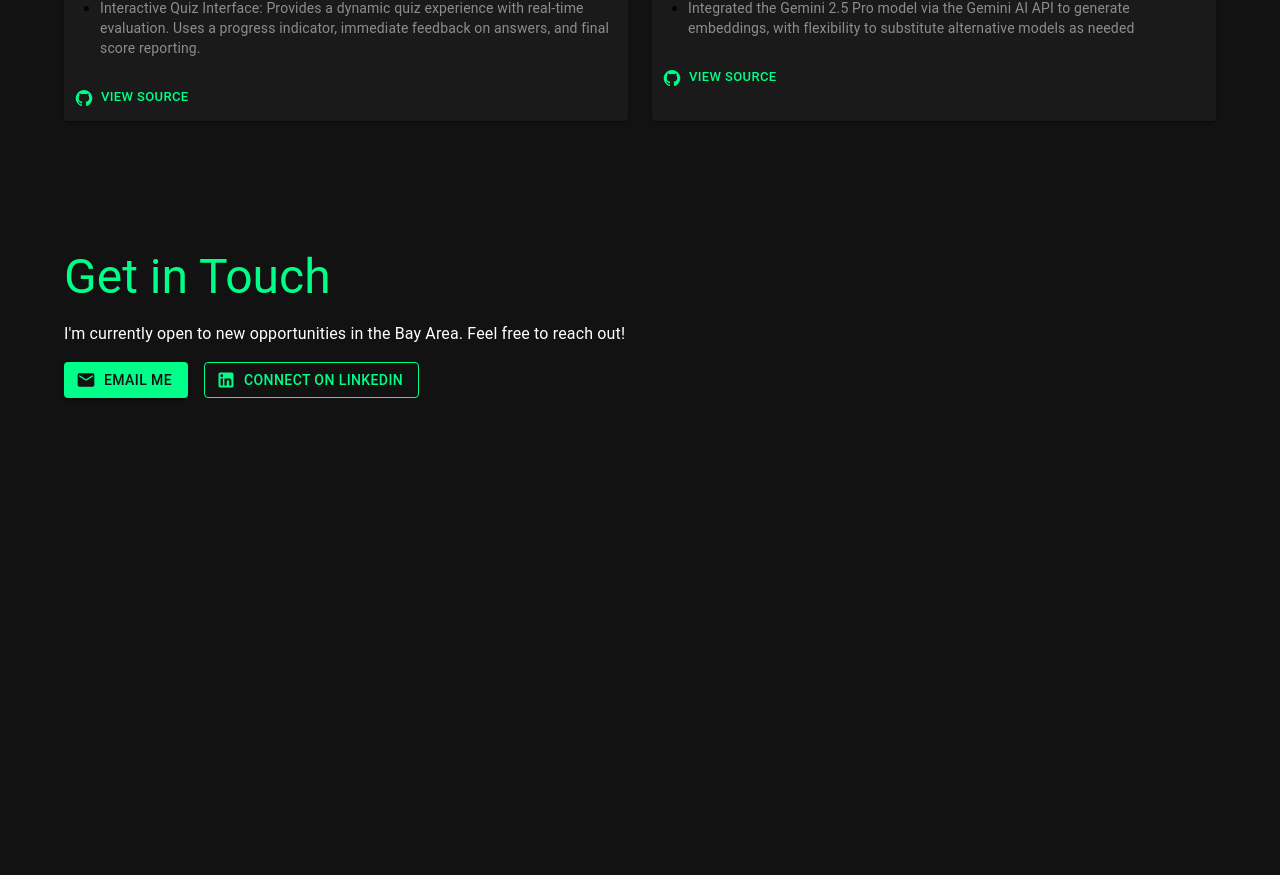
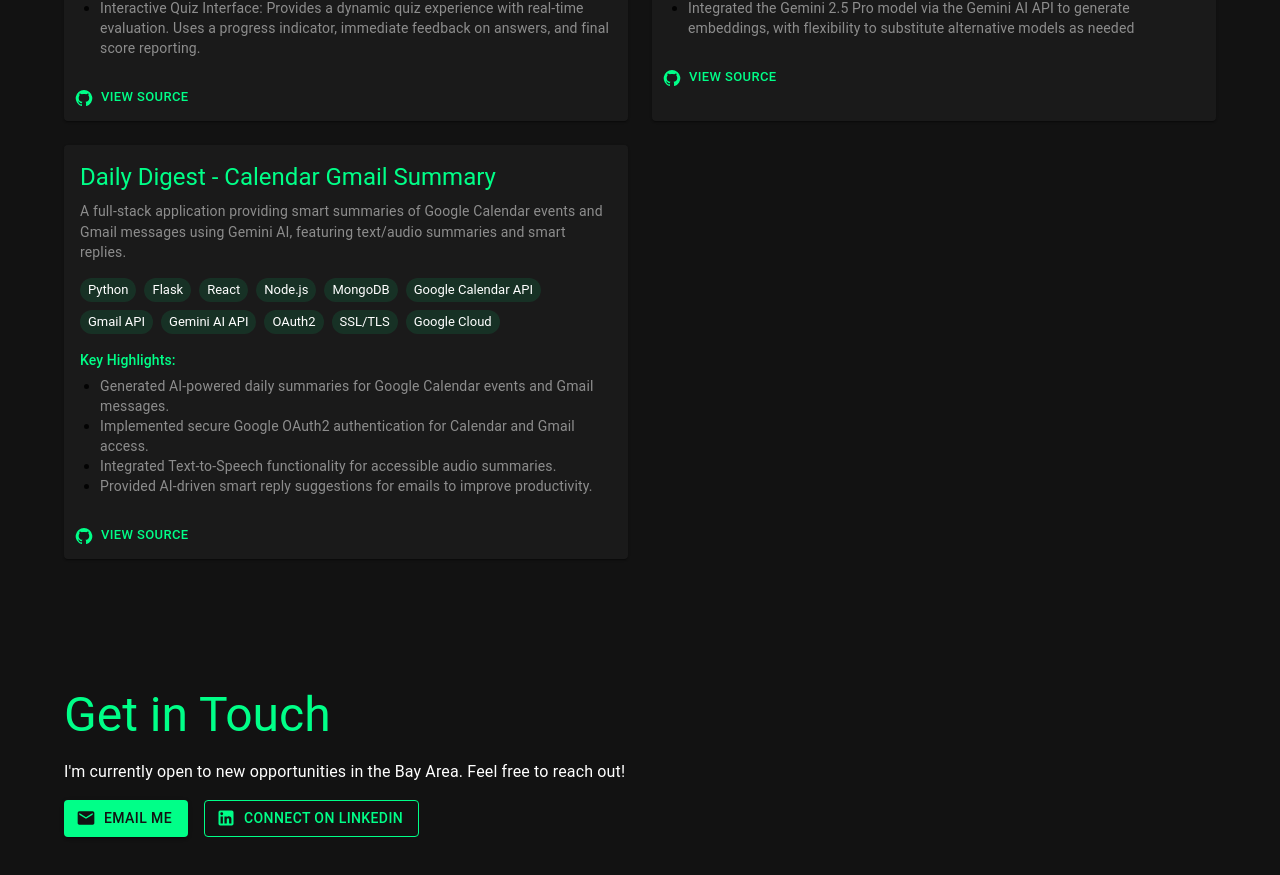
Before and after one commit to devangb3/dev-portfolio, a React (Create React App) app: page / in a window 1280 px wide. Shown: the part 2511-3386 px from the top of the page. Before the commit the page ends 2973 px from the top, so only its background shows below. Built offline with nearby package versions, Linux system fonts and the light colour scheme.

Commit message:
Update Resume

```diff
--- a/src/App.js
+++ b/src/App.js
@@ -110,6 +110,20 @@ const projects = [
     ],
     demoUrl: "#",
     githubUrl: "https://github.com/devangb3/RAG-Client"
+  },
+  {
+    id: "daily-digest",
+    title: "Daily Digest - Calendar Gmail Summary",
+    description: "A full-stack application providing smart summaries of Google Calendar events and Gmail messages using Gemini AI, featuring text/audio summaries and smart replies.",
+    technologies: ["Python", "Flask", "React", "Node.js", "MongoDB", "Google Calendar API", "Gmail API", "Gemini AI API", "OAuth2", "SSL/TLS", "Google Cloud"],
+    highlights: [
+      "Generated AI-powered daily summaries for Google Calendar events and Gmail messages.",
+      "Implemented secure Google OAuth2 authentication for Calendar and Gmail access.",
+      "Integrated Text-to-Speech functionality for accessible audio summaries.",
+      "Provided AI-driven smart reply suggestions for emails to improve productivity."
+    ],
+    demoUrl: "https://calendar-gmail-summary-frontend.onrender.com/",
+    githubUrl: "https://github.com/yourusername/Calendar-Gmail-Summary.git"
   }
 ];
 
```
Also changed, not shown: 1 other file (tests, documents, lock files or other folders).
